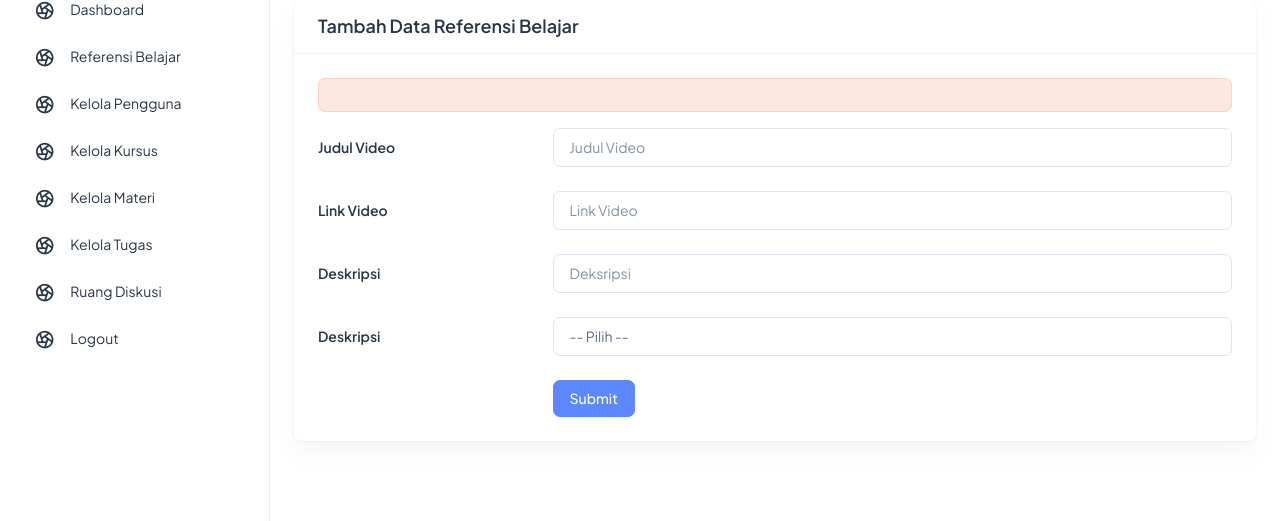
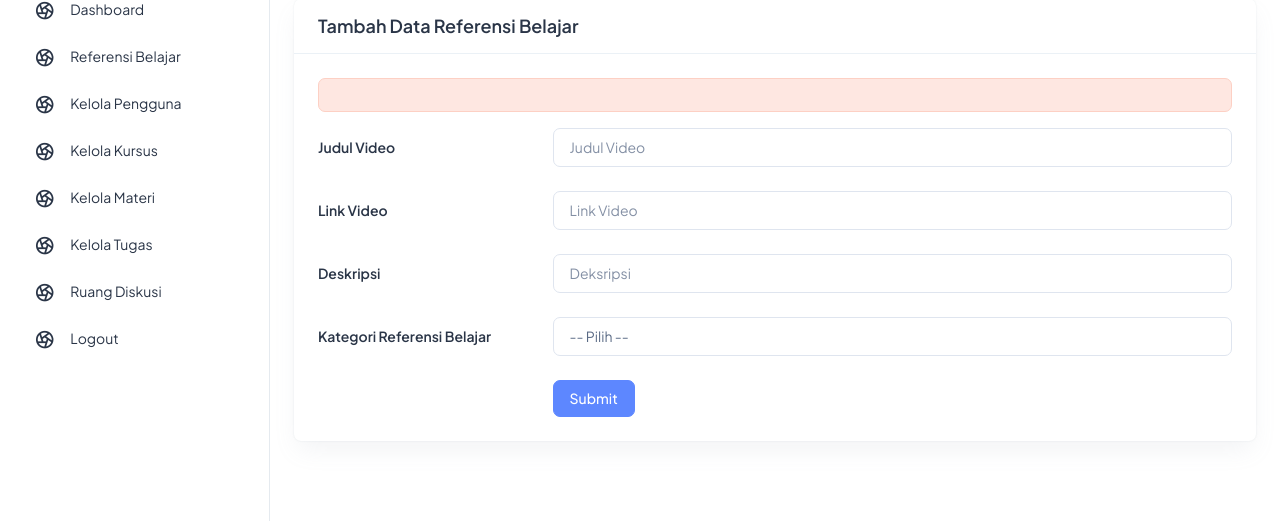
Before and after one commit to dadanabdilah/propepa-app, a CodeIgniter 4 app: template app/Views/admin/study-references/new.php in a window 1280 px wide. Shown: the part 139-660 px from the top of the page. Run offline with PHP 8.4 and a stand-in for CodeIgniter, Linux system fonts and the light colour scheme; the template is opened without the code that fills it, so the values that code supplies are empty; some libraries are stand-ins or nearby versions.

Commit message:
fix: typo :rocket:
mengubah deskripsi menjadi kategori referensi

```diff
--- a/app/Views/admin/study-references/edit.php
+++ b/app/Views/admin/study-references/edit.php
@@ -43,7 +43,7 @@ Edit Data Referensi Belajar
                         </div>
                     </div>
                     <div class="mb-4 row align-items-center">
-                        <label class="form-label fw-semibold col-sm-3 col-form-label">Deskripsi</label>
+                        <label class="form-label fw-semibold col-sm-3 col-form-label">Kategori Referensi Belajar</label>
                         <div class="col-sm-9">
                             <select class="form-control" name="category_reference_id" required>
                                 <option value="" selected disabled>-- Pilih --</option>
--- a/app/Views/admin/study-references/new.php
+++ b/app/Views/admin/study-references/new.php
@@ -42,7 +42,7 @@ Tambah Data Referensi Belajar
                         </div>
                     </div>
                     <div class="mb-4 row align-items-center">
-                        <label class="form-label fw-semibold col-sm-3 col-form-label">Deskripsi</label>
+                        <label class="form-label fw-semibold col-sm-3 col-form-label">Kategori Referensi Belajar</label>
                         <div class="col-sm-9">
                             <select class="form-control" name="category_reference_id" required>
                                 <option value="" selected disabled>-- Pilih --</option>
```
